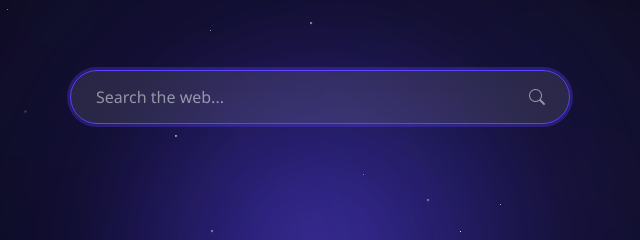
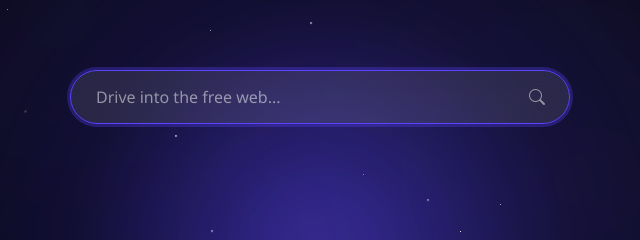
Before and after one commit to Realm-Labs/Evadion, a plain HTML site: page engine.html in a window 1280 px wide. Shown: the part 303-543 px from the top of the page, 320-960 px from the left. Drawn offline with nearby package versions, Linux system fonts and the light colour scheme.

Commit message:
Update engine.html

```diff
--- a/engine.html
+++ b/engine.html
@@ -424,7 +424,7 @@
 
     <div class="search-container">
         <div style="position: relative;">
-            <input type="text" class="search-box" id="searchInput" placeholder="Search the web..." autofocus>
+            <input type="text" class="search-box" id="searchInput" placeholder="Drive into the free web..." autofocus>
             <i class="bi bi-search search-icon"></i>
         </div>
     </div>
```
